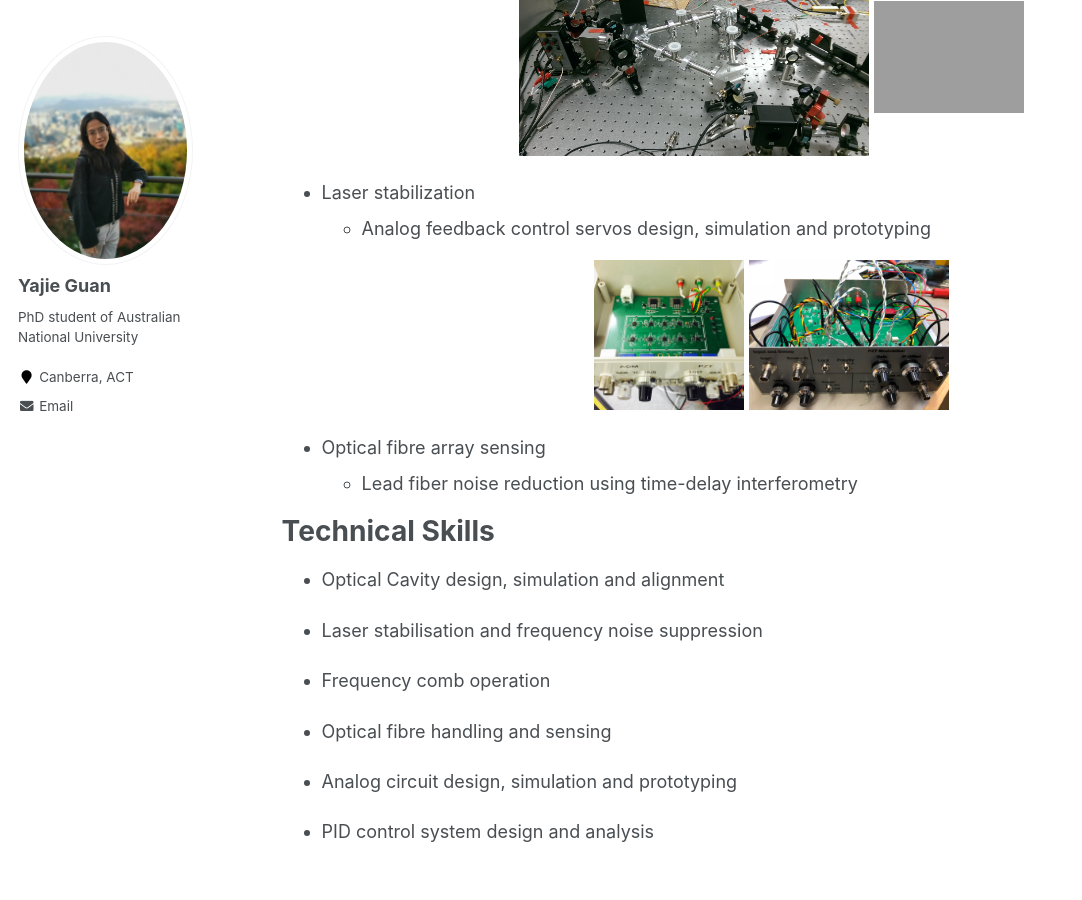
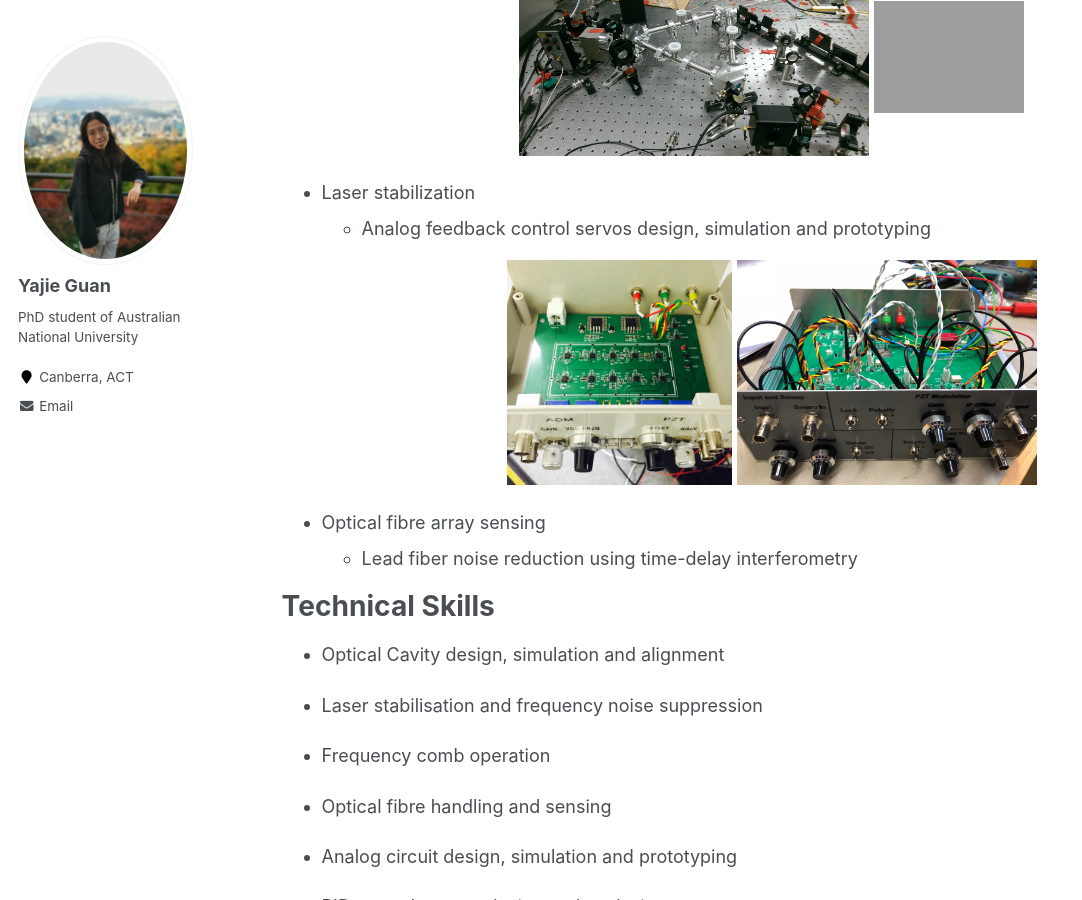
Before and after one commit to YajieGuan/yajie.guan, a Jekyll site: the page built from _pages/skill.md, in a window 1280 px wide and 900 px high, scrolled down 371 px. Shown: the whole window, without its empty margins (0-1082 px from the left). Built offline with Jekyll 4.4.1, drawn with Linux system fonts in a browser that asks for light colours.

Commit message:
300width

```diff
--- a/_pages/skill.md
+++ b/_pages/skill.md
@@ -23,8 +23,8 @@ Research Projects
    * Analog feedback control servos design, simulation and prototyping
 
 <p align="center">
-  <img width="150" height="200" src="http://yajieguan.github.io/images/Servo1.jpg">
-  <img width="200" height="200" src="http://yajieguan.github.io/images/Servo2.jpg">
+  <img width="225" height="300" src="http://yajieguan.github.io/images/Servo1.jpg">
+  <img width="300" height="300" src="http://yajieguan.github.io/images/Servo2.jpg">
 </p>
 
 * Optical fibre array sensing
```
